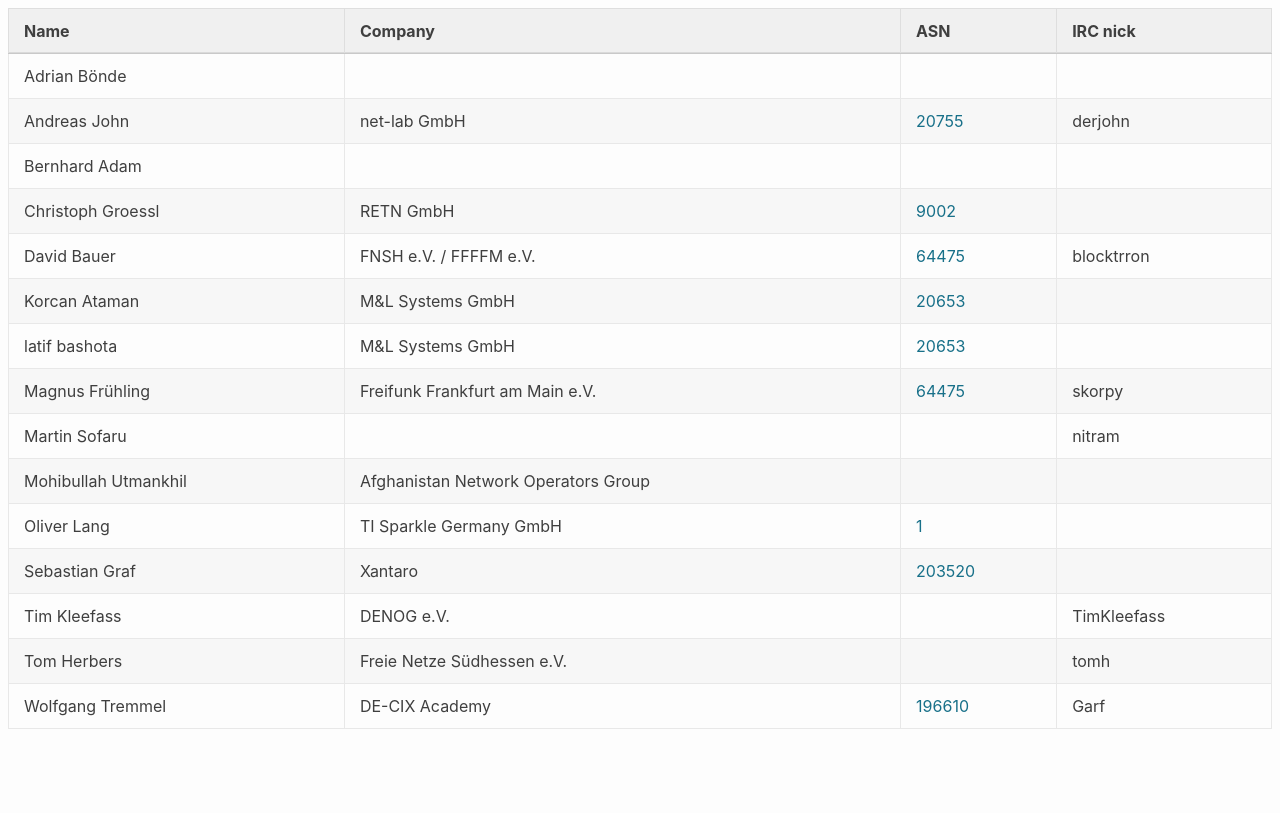
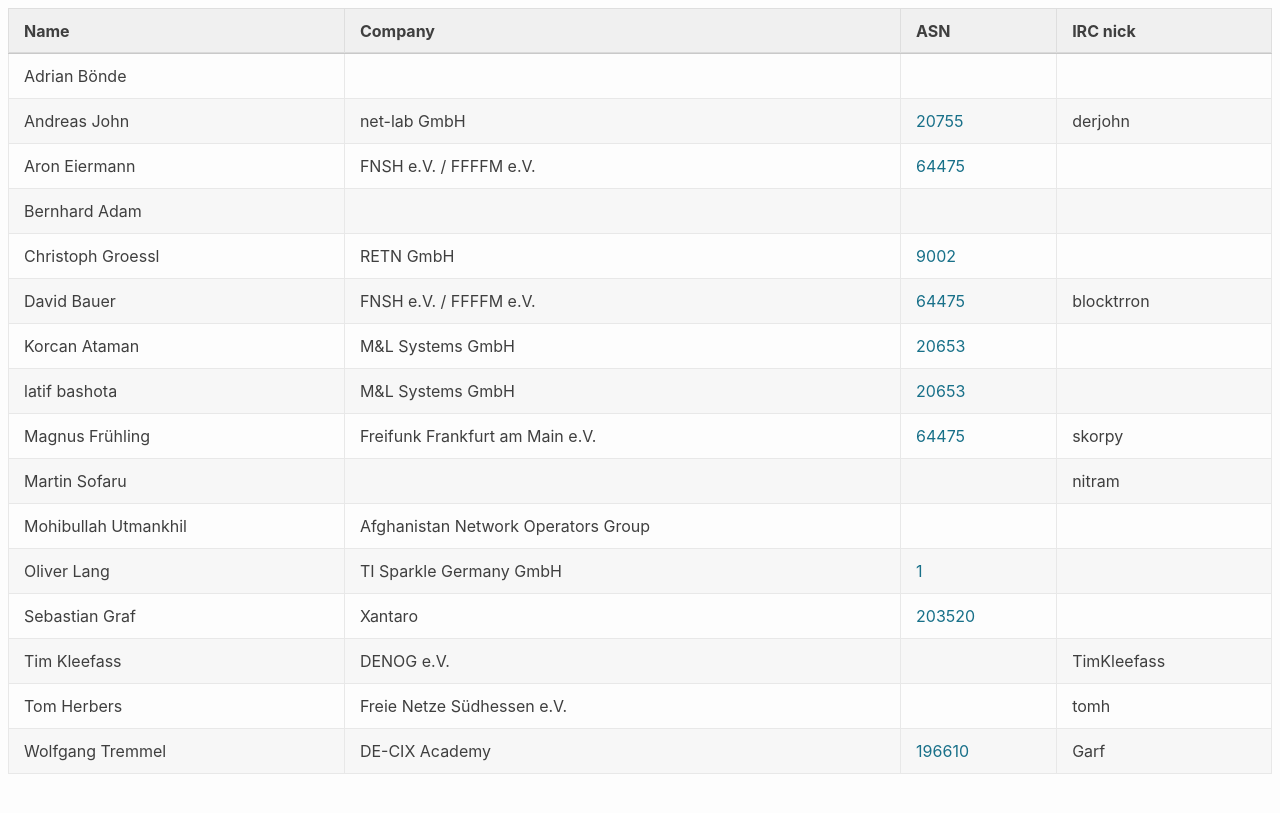
Before and after one commit to denog/pretix-attendeelist, a Jekyll site: the page built from meetup2024_01/index.markdown, in a window 1280 px wide. Shown: the top 813 px of the page. Built offline with Jekyll 4.4.1, drawn with Linux system fonts in a browser that asks for light colours.

Commit message:
Latest data: Tue Dec 19 22:09:41 UTC 2023

```diff
--- a/_data/attendees_denog_meetup_2024_01.json
+++ b/_data/attendees_denog_meetup_2024_01.json
@@ -10,6 +10,12 @@
     "company": "net-lab GmbH",
     "irc": "derjohn",
     "asn": "20755"
+  },
+  {
+    "name": "Aron Eiermann",
+    "company": "FNSH e.V. / FFFFM e.V.",
+    "irc": null,
+    "asn": "64475"
   },
   {
     "name": "Bernhard Adam",
```
